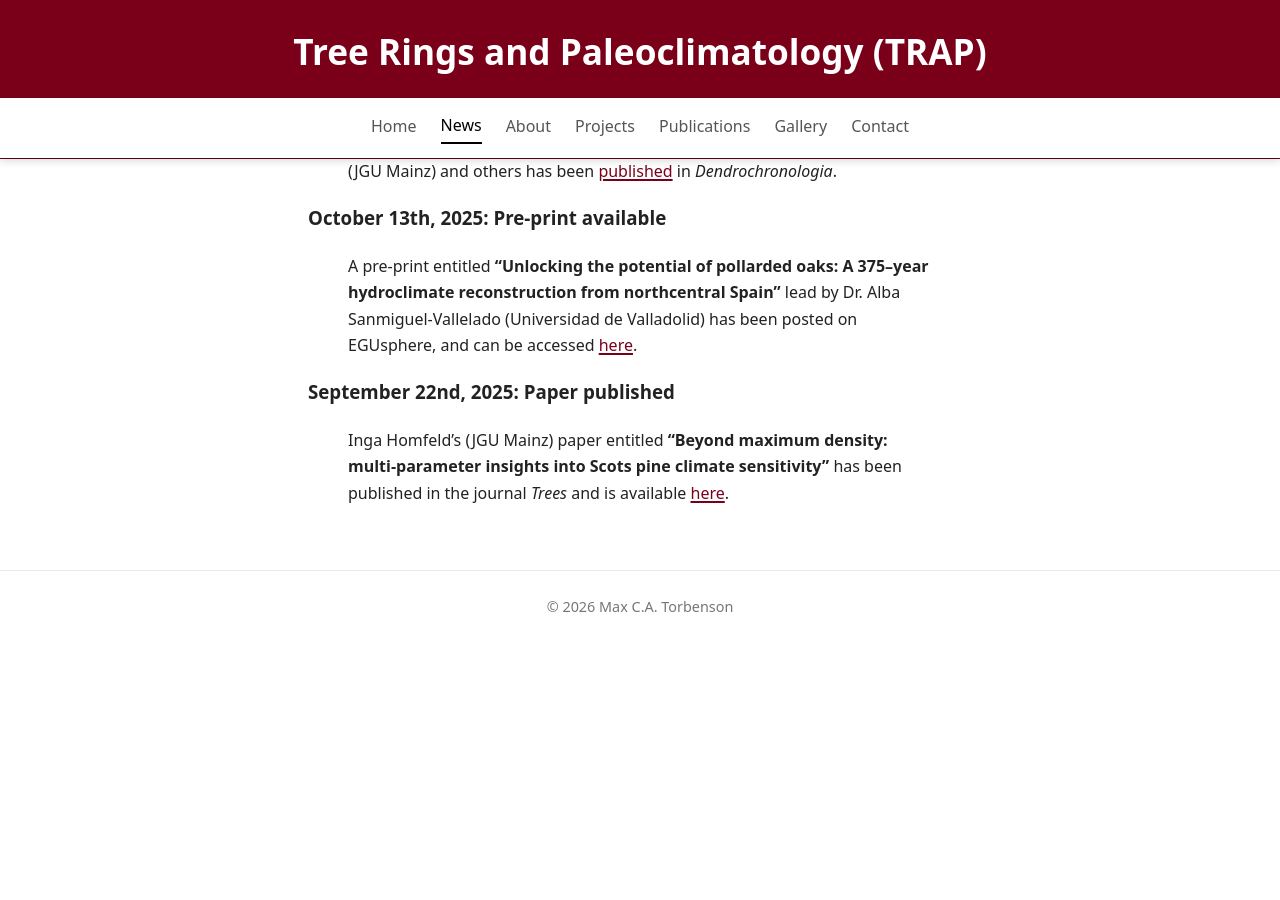
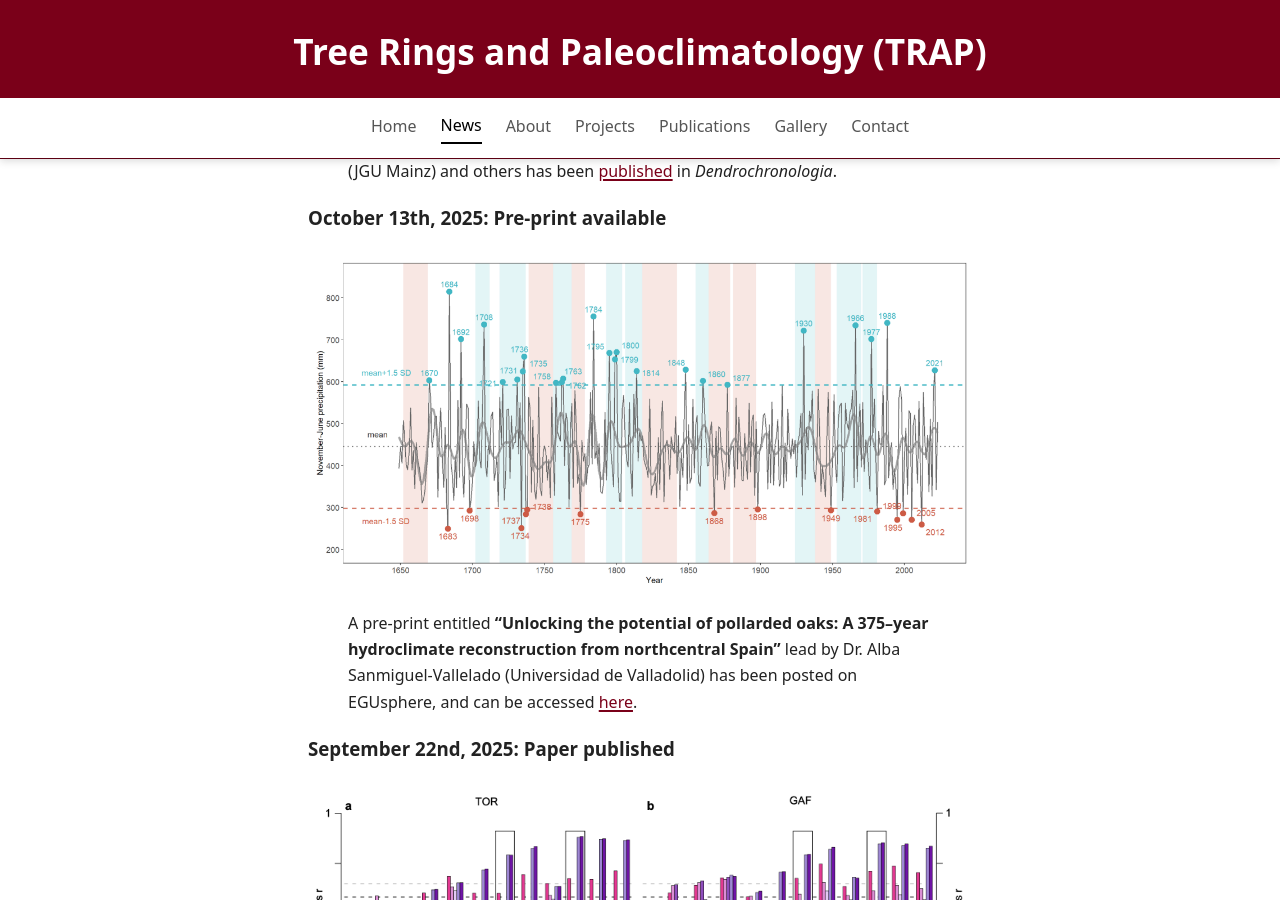
Before and after one commit to mcatorbenson/mcatorbenson.github.io, a Jekyll site: the page built from news/index.md, in a window 1280 px wide and 900 px high, scrolled down 1028 px. Built offline with Jekyll 4.4.1, drawn with Linux system fonts in a browser that asks for light colours; before the commit the page ends 1671 px from its top, so only the background shows below that.

Commit message:
Update index.md

```diff
--- a/news/index.md
+++ b/news/index.md
@@ -20,8 +20,16 @@ title: News
 
 
 ### October 13th, 2025: Pre-print available
+<a href="../assets/temp/albaP1.png" class="lightbox">
+    <img src="../assets/temp/albaP1.png" alt="Sanmiguel PREPRINT - Biogeosciences">
+</a>
+
 > A pre-print entitled **"Unlocking the potential of pollarded oaks: A 375–year hydroclimate reconstruction from northcentral Spain"** lead by Dr. Alba Sanmiguel-Vallelado (Universidad de Valladolid) has been posted on EGUsphere, and can be accessed [here](https://egusphere.copernicus.org/preprints/2025/egusphere-2025-4494).
 
 
 ### September 22nd, 2025: Paper published
+<a href="../assets/temp/hom25TREES.png" class="lightbox">
+    <img src="../assets/temp/hom25TREES.png" alt="Homfeld 2025 - Trees">
+</a>
+
 > Inga Homfeld's (JGU Mainz) paper entitled **"Beyond maximum density: multi-parameter insights into Scots pine climate sensitivity"** has been published in the journal *Trees* and is available [here](https://link.springer.com/article/10.1007/s00468-025-02681-3).
```
